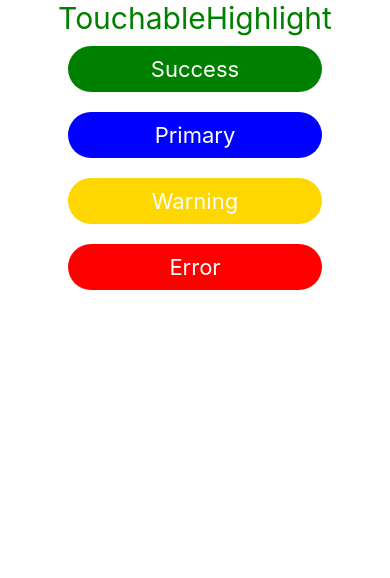
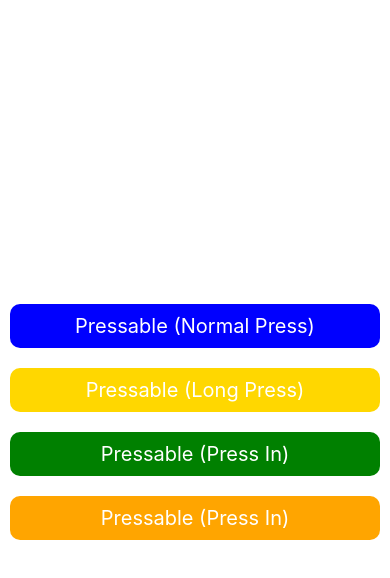
Before and after one commit to samiulhaq4424/React-Native, a React Native app in the folder project11/: screen / in a window 390 px wide. Shown: the top 578 px of the page. Built offline with nearby package versions, Linux system fonts and the light colour scheme.

Commit message:
second-commit

```diff
--- a/project11/App.js
+++ b/project11/App.js
@@ -2,7 +2,8 @@
 
 import React from 'react';
 import { useState } from 'react';
-import {StyleSheet,Text, TouchableOpacity, View} from 'react-native';
+import {StyleSheet, Text, View, Pressable} from 'react-native';
+
 
 /**
  * 1) Style with Button (Note: default <Button> bhot jyada styles ko support nahi karta), so we have alternatives i.e. TouchableHighlight & TouchableOpacity (component: TouchHighLightComp)
@@ -10,6 +11,8 @@ import {StyleSheet,Text, TouchableOpacity, View} from 'react-native';
  * 3) Dynamic Radio Button (component: DynamicRadioButton)
  * 4) Activity Indicator (Loader) (component: ActivityIndic)
  * 5) Modal in React-Native (component: ModalComp)
+ * 6) Pressable in React-Native (component: PressableComp)
+ * 7) Status Bar in React-Native (component: )
 */
 
 import TouchHighLightComp from './components/TouchHighLightComp';
@@ -17,19 +20,17 @@ import RadioButton from './components/RadioButton';
 import DynamicRadioButton from './components/DynamicRadioButton';
 import ActivityIndic from './components/ActivityIndic';
 import ModalComp from './components/ModalComp';
-
-
+import PressableComp from './components/PressableComp'
 
 
 const App = () => {
 
 
 
-
   return (
     <View style={styles.main}>
 
-      <TouchHighLightComp/>
+      {/* <TouchHighLightComp/> */}
 
       {/* <RadioButton/> */}
 
@@ -39,20 +40,38 @@ const App = () => {
 
       {/* <ModalComp/> */}
 
+      <PressableComp/>
+
+
+
+
     </View>
   );
 };
+
 
 const styles = StyleSheet.create({
 
   main:{
     flex: 1,
-    alignItems: 'center', //centers the content horizontally (along the cross-axis)  //using this buttons are not aligned in a staright vertical line
-    justifyContent: 'center', //centers the content vertically (along the main axis)
+    // alignItems: 'center',
+    justifyContent: 'center',
+  },
+
+  pressableBtn: {
+    color: '#fff', //white and #000 is balck
+    padding: 10,
+    margin: 10,
+    borderRadius: 10,
+    fontSize: 20,
+    textAlign: 'center',
+
+    shadowColor: 'red',
+    elevation: 15,
   },
 
   text:{
-    fontSize:30,
+    fontSize: 30,
     color: 'green',
     textAlign: 'center',
     marginBottom: 50,
@@ -76,7 +95,7 @@ const styles = StyleSheet.create({
   radioText:{
     fontSize: 20,
     fontWeight: '800',
-    color: 'orange'
+    color: 'orange',
   },
 
   radioBgc:{
@@ -85,7 +104,7 @@ const styles = StyleSheet.create({
     height: 30,
     width: 30,
     borderRadius: 18,
-    margin: 3 // adjust to put the circle in the center; manually karna hoga
+    margin: 3, // adjust to put the circle in the center; manually karna hoga
   },
 });
 
--- a/project11/components/ActivityIndic.js
+++ b/project11/components/ActivityIndic.js
@@ -45,7 +45,7 @@ const styles = StyleSheet.create({
   main: {
     flex: 1,
     alignItems: 'center',
-    justifyContent: 'center'
+    justifyContent: 'center',
   },
 })
 
--- /dev/null
+++ b/project11/components/PressableComp.js
@@ -0,0 +1,64 @@
+/* eslint-disable */
+
+import React from 'react';
+
+import {StyleSheet, Text, View, Pressable} from 'react-native';
+
+
+/**
+                            Pressable property:
+   * onPress: Function called when the Pressable component is pressed.
+   * style: Function or object to apply styling, optionally based on the pressed state.
+   * onPressIn: Function called when the press gesture starts.
+   * onPressOut: Function called when the press gesture ends.
+   * onLongPress: Function called when the Pressable component is pressed and held for a longer duration (default value is 500ms i.e. 0.5 seconds)
+   * disabled: Boolean to disable the Pressable component, preventing interaction.
+*/
+
+const PressableComp = () => {
+
+  return (
+    <View style={styles.main}>
+
+      <Pressable onPress={() => console.warn('Normal Press')}>
+        <Text style={[styles.pressableBtn, { backgroundColor: 'blue'}]}>Pressable (Normal Press)</Text>
+      </Pressable>
+
+      <Pressable onLongPress={() => console.warn('Long Press')}>
+        <Text style={[styles.pressableBtn, { backgroundColor: 'gold'}]}>Pressable (Long Press)</Text>
+      </Pressable>
+
+      <Pressable onPressIn={() => console.warn('Press In')}>
+        <Text style={[styles.pressableBtn, { backgroundColor: 'green'}]}>Pressable (Press In)</Text>
+      </Pressable>
+
+      <Pressable onPressOut={() => console.warn('Press In')} >
+        <Text style={[styles.pressableBtn, { backgroundColor: 'orange'}]}>Pressable (Press In)</Text>
+      </Pressable>
+
+    </View>
+  );
+};
+
+
+const styles = StyleSheet.create({
+
+  main:{
+    flex: 1,
+    justifyContent: 'center',
+  },
+
+  pressableBtn: {
+    color: '#fff', //white and #000 is balck
+    padding: 10,
+    margin: 10,
+    borderRadius: 10,
+    fontSize: 20,
+    textAlign: 'center',
+
+    shadowColor: 'red',
+    elevation: 15,
+  },
+});
+
+export default PressableComp;
```
